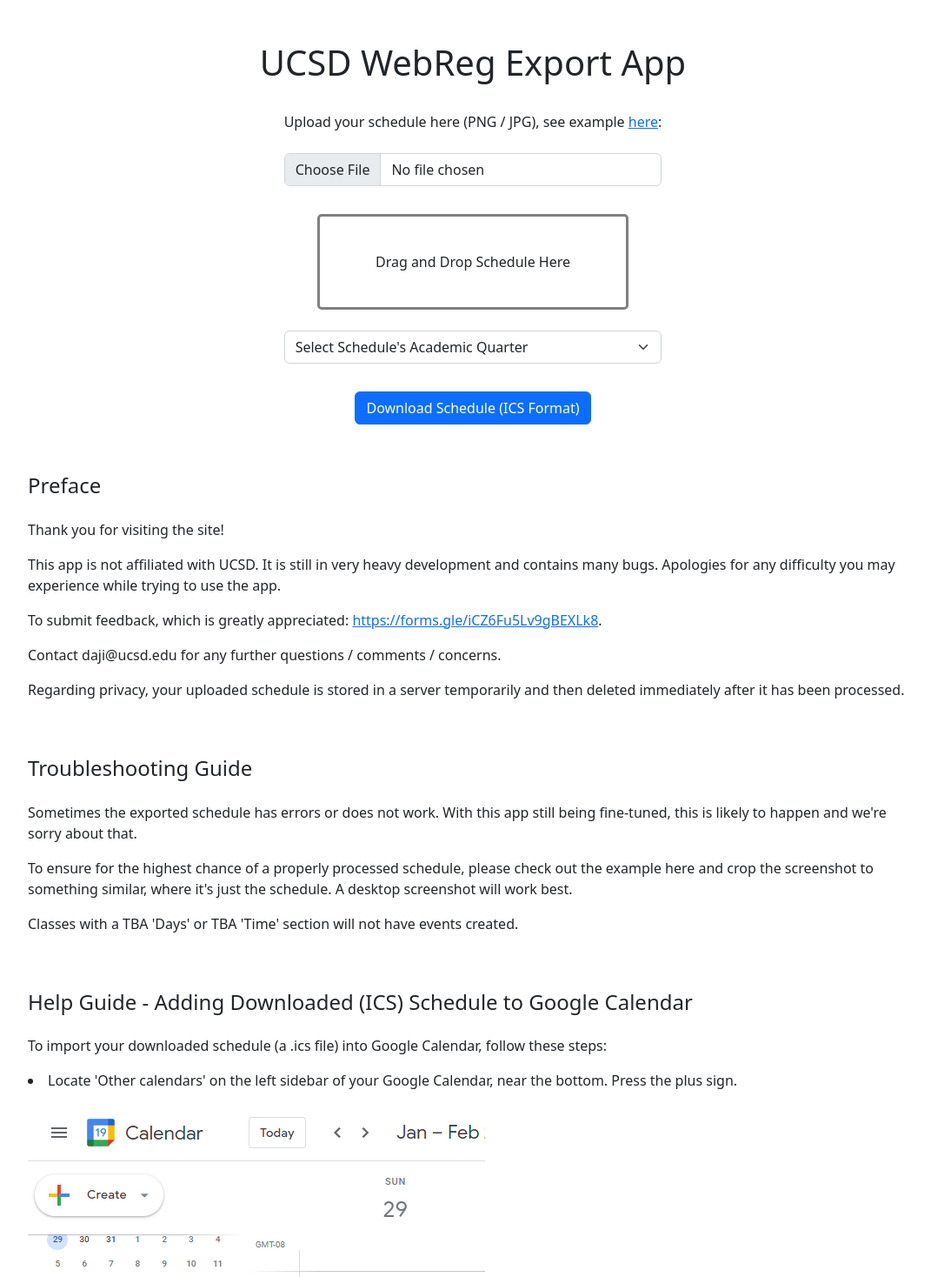
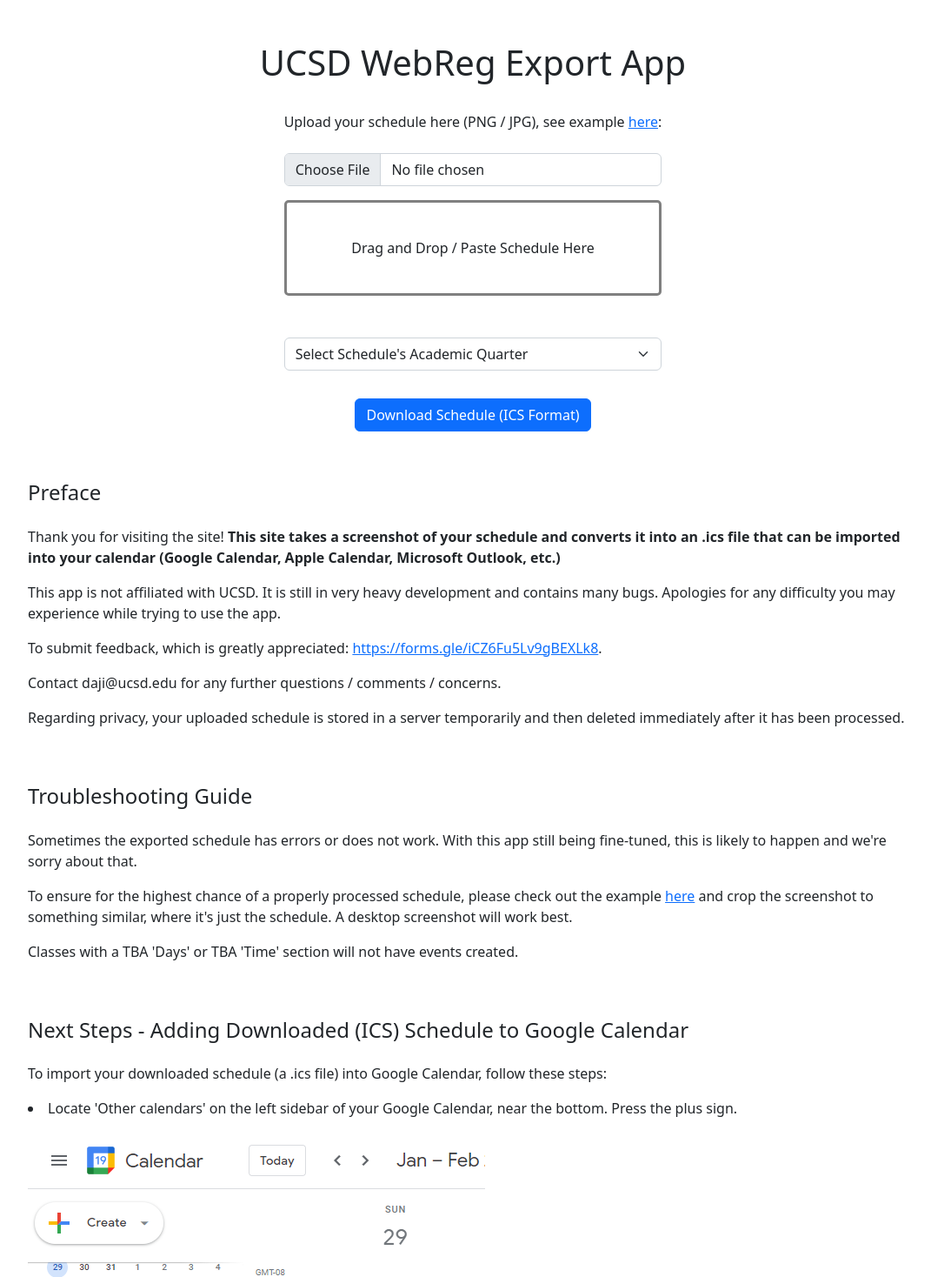
Before and after one commit to daniel-ji/webreg-export, a React (Create React App) app in the folder frontend/: page / in a window 1280 px wide. Shown: the top 1468 px of the page at 87% size, without its empty margins (96-1167 px from the left). Built offline with nearby package versions, Linux system fonts and the light colour scheme.

Commit message:
ui updates and calendar event updates

```diff
--- a/frontend/src/App.js
+++ b/frontend/src/App.js
@@ -58,8 +58,13 @@ export class App extends Component {
 		dragDropSchedule.ondrop = (e) => {
 			dragDropSchedule.classList.remove("dragged-over");
 			this.setSchedule(e.dataTransfer.files[0])
+			document.getElementById('set-schedule').files = e.dataTransfer.files;
 		}
 
+		window.addEventListener('paste', e => {
+			this.setSchedule(e.clipboardData.files[0])
+			document.getElementById('set-schedule').files = e.clipboardData.files;
+		})
 	}
 
 	setScheduleQuarter = (e) => {
@@ -124,6 +129,9 @@ export class App extends Component {
 					}
 
 					finished = true;
+
+					document.getElementById('preface').scrollIntoView();
+
 					this.setStatus("Done!")
 					this.setState({scheduleData: JSON.parse(res.data), scheduleICS: value}, callback)
 				}).catch(err => {
@@ -186,12 +194,12 @@ export class App extends Component {
 			<div className="App">
 				<h1 className="mt-5 text-center">UCSD WebReg Export App</h1>
 				<div className="my-2 d-flex flex-column align-items-center">
-					<label htmlFor="setSchedule" className="form-label my-3">Upload your schedule here (PNG / JPG), see example&nbsp;
+					<label htmlFor="set-schedule" className="form-label my-3">Upload your schedule here (PNG / JPG), see example&nbsp;
 						<a href="https://cdn.discordapp.com/attachments/808568263964753931/1076746824217526322/image.png" target="_blank" rel="noreferrer">here</a>:
 					</label>
-					<input className="form-control my-2" type="file" id="setSchedule" accept="image/png, image/jpeg, image/jpg" onChange={(e) => this.setSchedule(e.target.files[0])} onClick={(e) => e.target.value = null}/>
-					<div className="my-4 no-select" id="drag-drop-schedule">
-						Drag and Drop Schedule Here
+					<input className="form-control my-2" type="file" id="set-schedule" accept="image/png, image/jpeg, image/jpg" onChange={(e) => this.setSchedule(e.target.files[0])} onClick={(e) => e.target.value = null}/>
+					<div className="mb-5 mt-2 no-select" id="drag-drop-schedule">
+						Drag and Drop / Paste Schedule Here
 					</div>
 					<select className="form-select" aria-label="Academic Quarter" onChange={this.setScheduleQuarter} value={this.state.scheduleQuarter}>
 						<option value="N/a">Select Schedule's Academic Quarter</option>
@@ -212,9 +220,9 @@ export class App extends Component {
 				}
 				</Fragment>
 				}
-				<div className="my-4 footnote">
+				<div className="my-4 footnote" id="preface">
 					<h4 className="mb-4">Preface</h4>
-					<p>Thank you for visiting the site!</p>
+					<p>Thank you for visiting the site! <b>This site takes a screenshot of your schedule and converts it into an .ics file that can be imported into your calendar (Google Calendar, Apple Calendar, Microsoft Outlook, etc.)</b></p>
 					<p>This app is not affiliated with UCSD. It is still in very heavy development and contains many bugs. Apologies for any difficulty you may experience while trying to use the app.</p>
 					<p>To submit feedback, which is greatly appreciated: <a href="https://forms.gle/iCZ6Fu5Lv9gBEXLk8" target="_blank" rel="noreferrer">https://forms.gle/iCZ6Fu5Lv9gBEXLk8</a>.</p>
 					<p>Contact daji@ucsd.edu for any further questions / comments / concerns.</p>
@@ -223,11 +231,11 @@ export class App extends Component {
 				<div className="my-4 content">
 					<h4 className="mb-4">Troubleshooting Guide</h4>
 					<p>Sometimes the exported schedule has errors or does not work. With this app still being fine-tuned, this is likely to happen and we're sorry about that.</p>
-					<p>To ensure for the highest chance of a properly processed schedule, please check out the example here and crop the screenshot to something similar, where it's just the schedule. A desktop screenshot will work best.</p>
+					<p>To ensure for the highest chance of a properly processed schedule, please check out the example <a href="https://cdn.discordapp.com/attachments/808568263964753931/1076746824217526322/image.png" target="_blank" rel="noreferrer">here</a> and crop the screenshot to something similar, where it's just the schedule. A desktop screenshot will work best.</p>
 					<p>Classes with a TBA 'Days' or TBA 'Time' section will not have events created.</p>
 				</div>
-				<div className="my-4 content">
-					<h4 className="mb-4">Help Guide - Adding Downloaded (ICS) Schedule to Google Calendar</h4>
+				<div className="my-4 content" id="next-steps">
+					<h4 className="mb-4">Next Steps - Adding Downloaded (ICS) Schedule to Google Calendar</h4>
 					<p>To import your downloaded schedule (a .ics file) into Google Calendar, follow these steps:</p>
 					<li>Locate 'Other calendars' on the left sidebar of your Google Calendar, near the bottom. Press the plus sign.</li>
 					<img className="my-3" src={locateImportImg} alt="Locating the import button" /><br/>
--- a/frontend/src/App.scss
+++ b/frontend/src/App.scss
@@ -15,6 +15,7 @@ html, body {
     border: 3px solid grey;
     border-radius: 5px;
     padding: 5vh 5vw;
+    width: 100%;
     cursor: copy;
     transition: 0.5s;
 }
```
